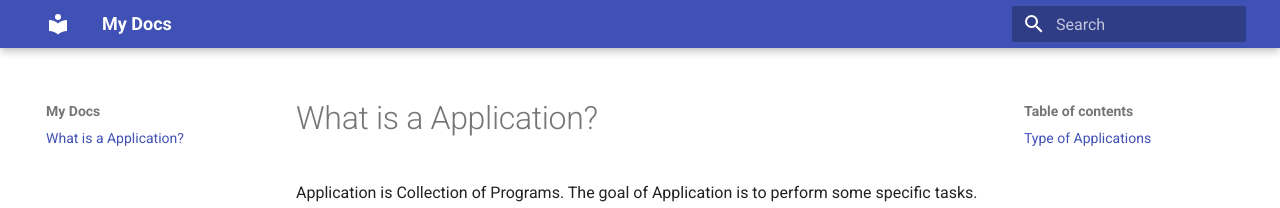
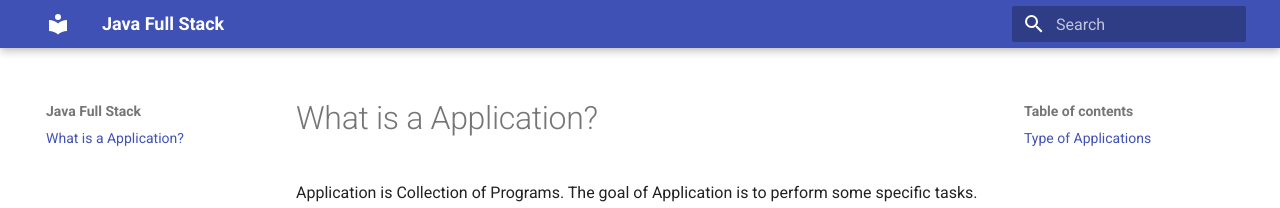
Before and after one commit to adisupport/jspider-notes, an MkDocs documentation site: the page built from docs/index.md, in a window 1280 px wide. Shown: the top 208 px of the page. Built offline with MkDocs 1.6.1 and Material for MkDocs 9.7.7, drawn with Linux system fonts in a browser that asks for light colours.

Commit message:
change site name

```diff
--- a/mkdocs.yml
+++ b/mkdocs.yml
@@ -1,3 +1,3 @@
-site_name: My Docs
+site_name: Java Full Stack
 theme:
   name: material
```
